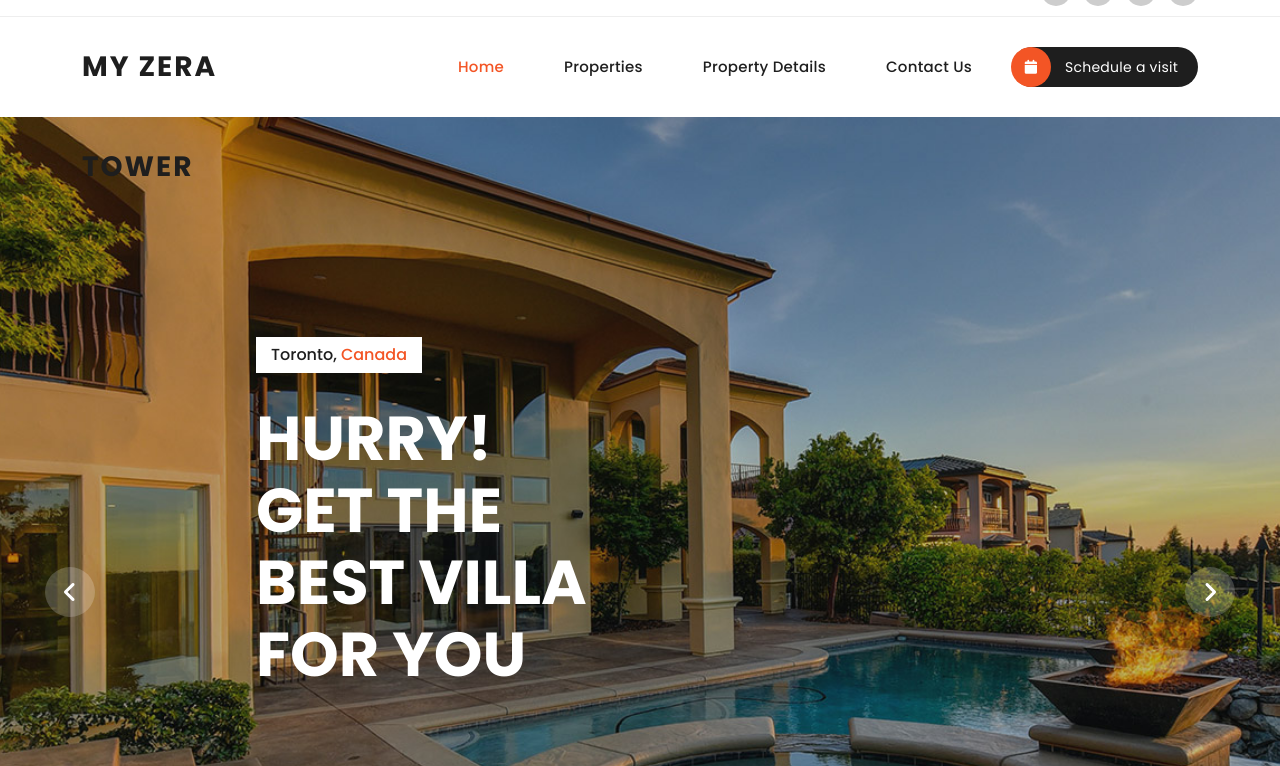
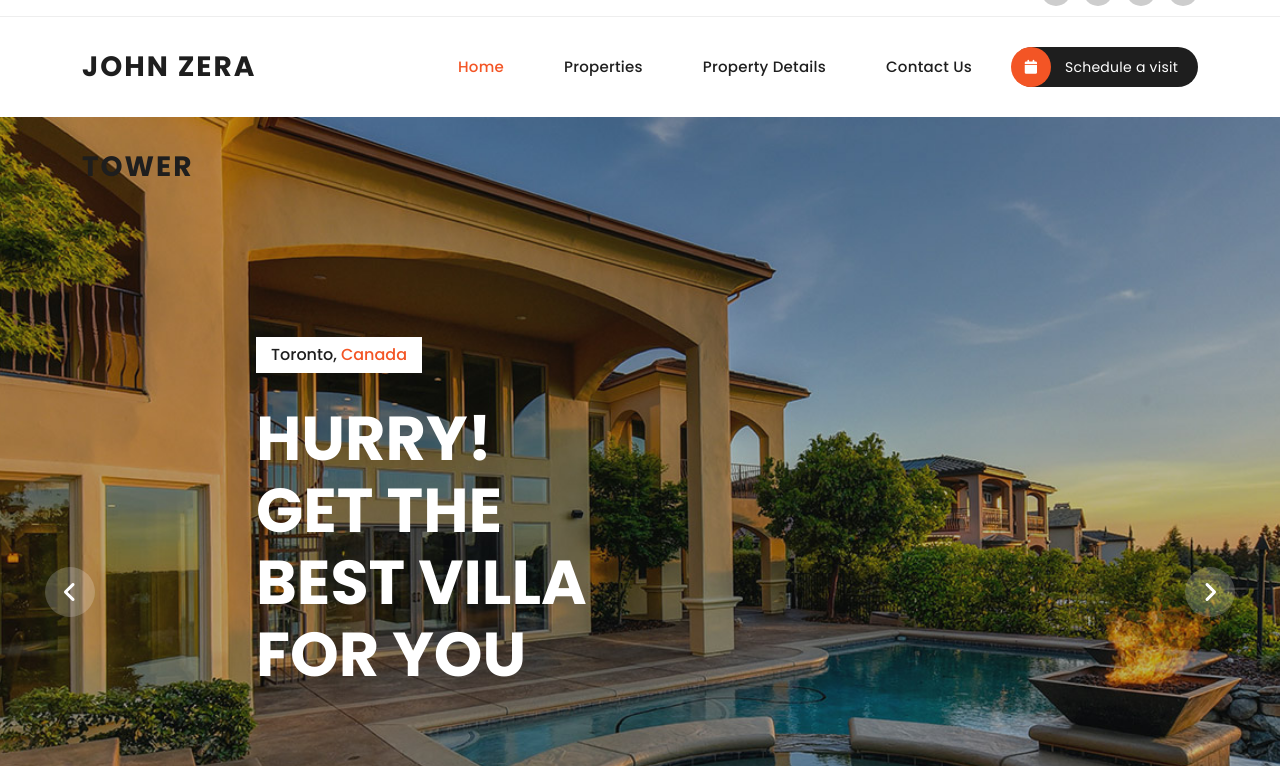
Before and after one commit to JohnHub76/moonrise, a plain HTML site: page index.html in a window 1280 px wide. Shown: the part 34-800 px from the top of the page. Drawn offline with nearby package versions, Linux system fonts and the light colour scheme.

Commit message:
new changes update one

```diff
--- a/index.html
+++ b/index.html
@@ -87,7 +87,7 @@ https://templatemo.com/tm-591-villa-agency
             <nav class="main-nav">
               <!-- ***** Logo Start ***** -->
               <a href="index.html" class="logo">
-                <h1>My Zera Tower</h1>
+                <h1>John Zera Tower</h1>
               </a>
               <!-- ***** Logo End ***** -->
               <!-- ***** Menu Start ***** -->
```
